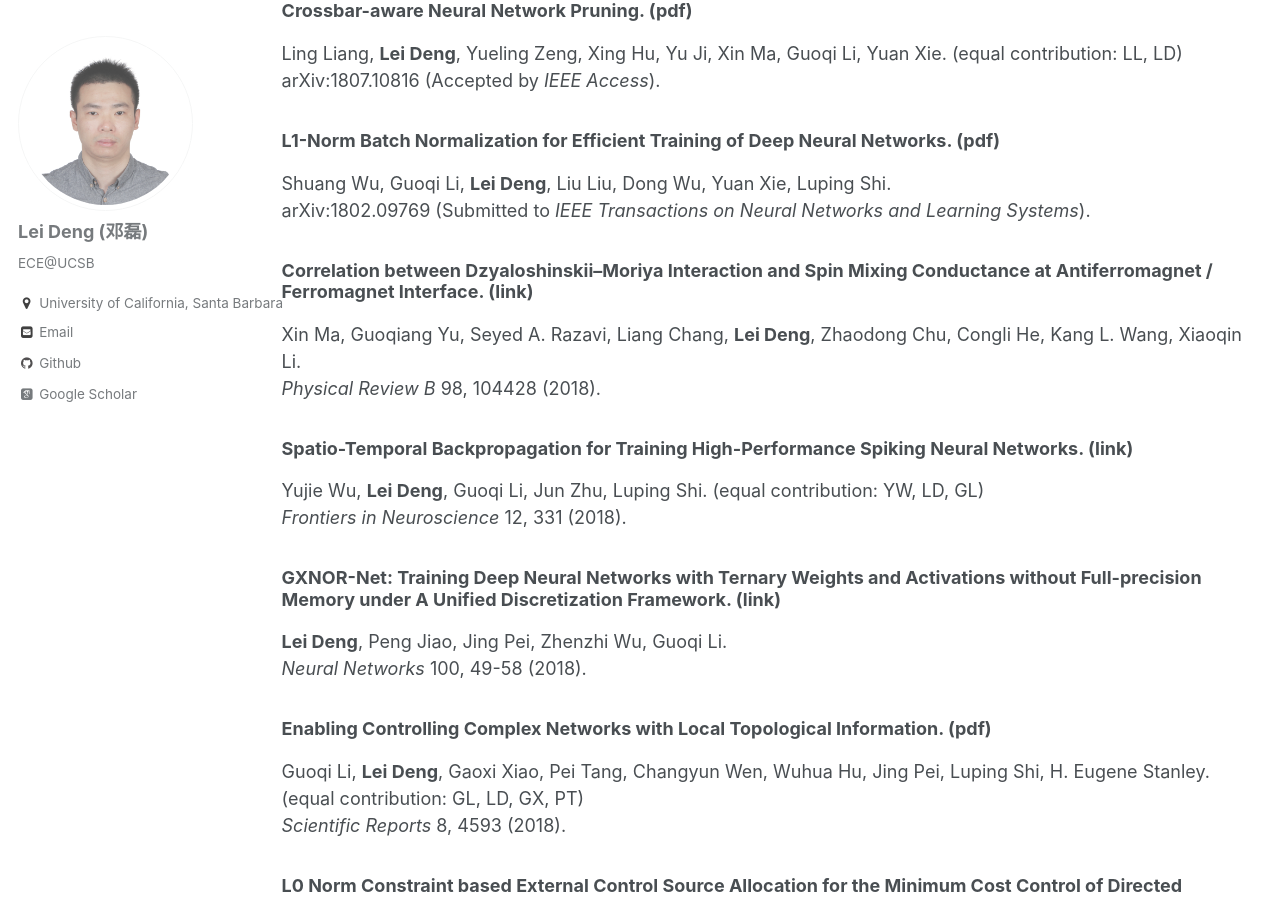
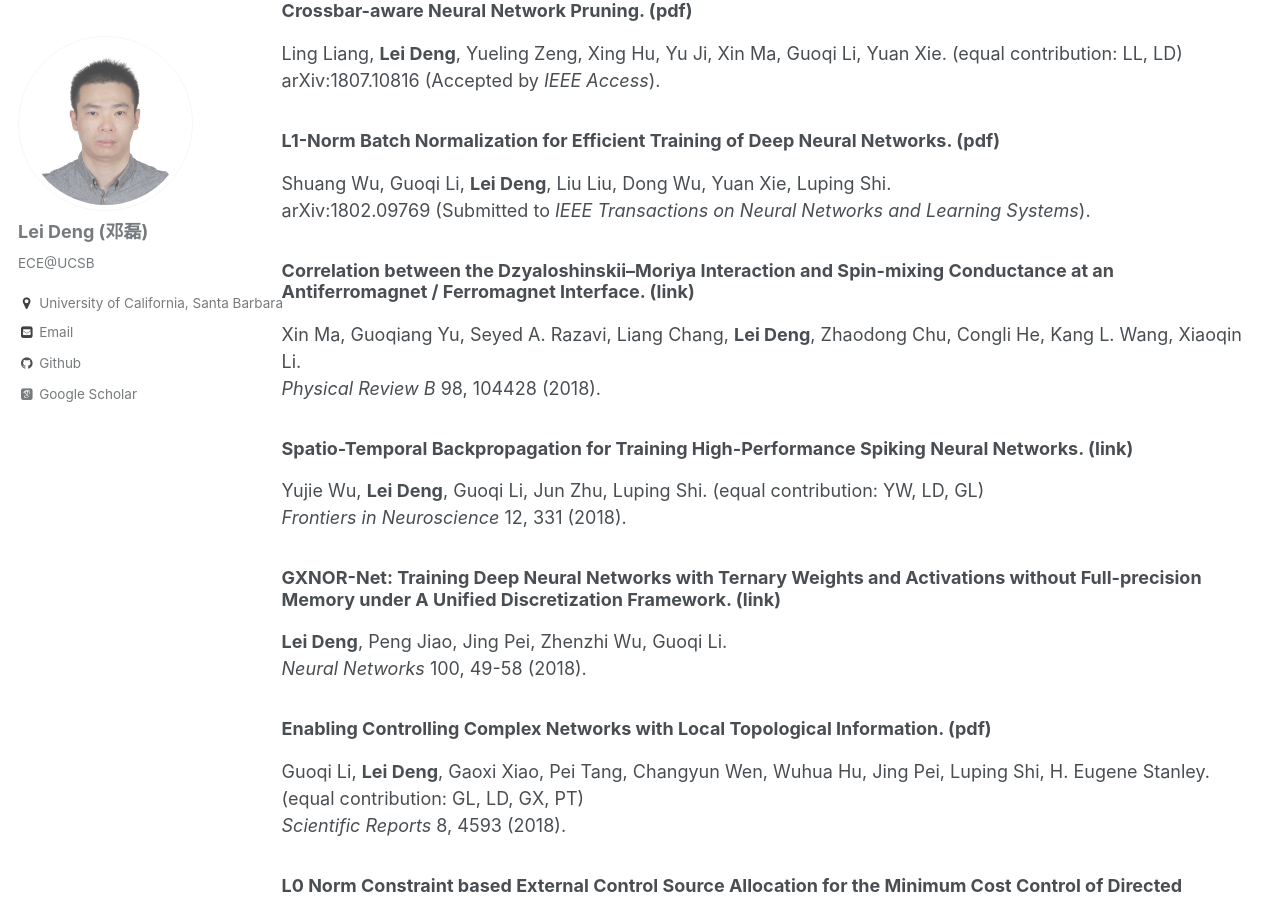
Before and after one commit to dllfei/dllfei.github.io, a Jekyll site: the page built from _pages/publications.md, in a window 1280 px wide and 900 px high, scrolled down 558 px. Built offline with Jekyll 4.4.1, drawn with Linux system fonts in a browser that asks for light colours; some web fonts are replaced.

Commit message:
Update publications.md

```diff
--- a/_pages/publications.md
+++ b/_pages/publications.md
@@ -24,7 +24,7 @@ arXiv:1807.10816 (Accepted by *IEEE Access*).
 Shuang Wu, Guoqi Li, **Lei Deng**, Liu Liu, Dong Wu, Yuan Xie, Luping Shi. <br />
 arXiv:1802.09769 (Submitted to *IEEE Transactions on Neural Networks and Learning Systems*).
 
-### Correlation between Dzyaloshinskii–Moriya Interaction and Spin Mixing Conductance at Antiferromagnet / Ferromagnet Interface. ([link](https://journals.aps.org/prb/abstract/10.1103/PhysRevB.98.104428)) <br />
+### Correlation between the Dzyaloshinskii–Moriya Interaction and Spin-mixing Conductance at an Antiferromagnet / Ferromagnet Interface. ([link](https://journals.aps.org/prb/abstract/10.1103/PhysRevB.98.104428)) <br />
 Xin Ma, Guoqiang Yu, Seyed A. Razavi, Liang Chang, **Lei Deng**, Zhaodong Chu, Congli He, Kang L. Wang, Xiaoqin Li. <br />
 *Physical Review B* 98, 104428 (2018).
 
```
